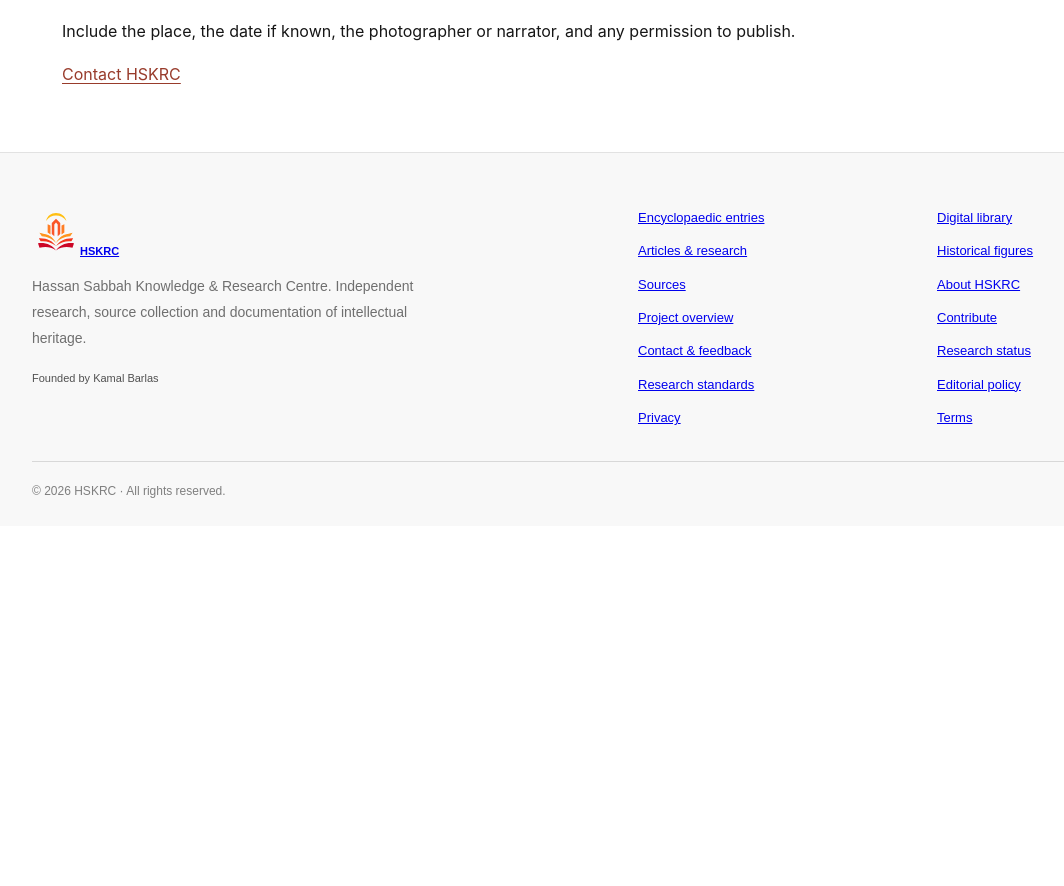
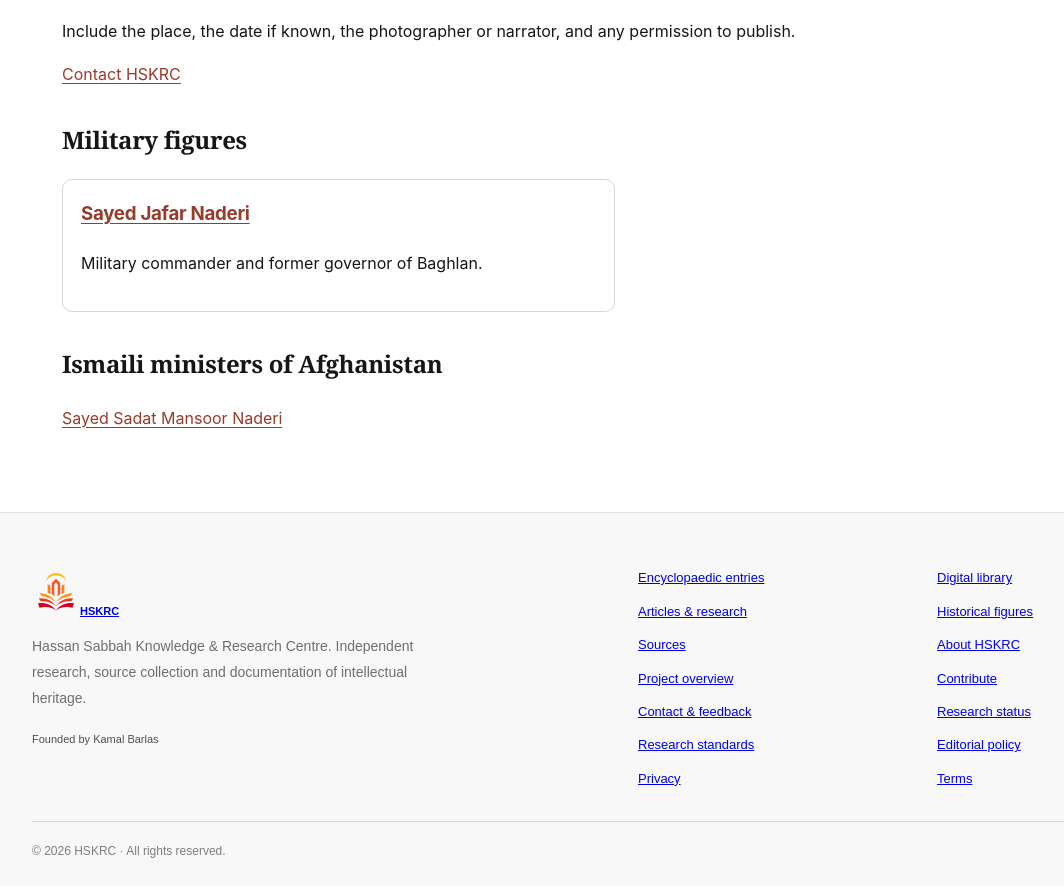
Before and after one commit to HSKRC/HSKRC, a plain HTML site: page afghanistan-ismaili-heritage.html in a window 1280 px wide. Shown: the part 1288-2174 px from the top of the page, without its empty margins (18-1082 px from the left). Before the commit the page ends 1814 px from the top, so only its background shows below. Drawn offline with Linux system fonts and the light colour scheme.

Commit message:
Add Naderi biographies to HSKRC collections

```diff
--- a/afghanistan-ismaili-heritage.html
+++ b/afghanistan-ismaili-heritage.html
@@ -53,6 +53,8 @@ body{margin:0;background:var(--paper);color:var(--ink);font:16px/1.75 Inter,syst
 <p data-en="Include the place, the date if known, the photographer or narrator, and any permission to publish." data-fa="نام محل، تاریخ در صورت دسترسی، نام عکاس یا راوی و اجازهٔ نشر را بنویسید.">Include the place, the date if known, the photographer or narrator, and any permission to publish.</p>
 <a href="contact.html" data-en="Contact HSKRC" data-fa="تماس با HSKRC">Contact HSKRC</a>
 </section>
+<section id="fighters"><h2 data-en="Military figures" data-fa="مبارزین">Military figures</h2><div class="heritage-cards"><article><h3><a href="sayed-jafar-naderi.html" data-en="Sayed Jafar Naderi" data-fa="سید جعفر نادری">Sayed Jafar Naderi</a></h3><p data-en="Military commander and former governor of Baghlan." data-fa="فرمانده نظامی و والی پیشین بغلان.">Military commander and former governor of Baghlan.</p></article></div></section>
+<section><h2 data-en="Ismaili ministers of Afghanistan" data-fa="وزیران اسماعیلی افغانستان">Ismaili ministers of Afghanistan</h2><p><a href="sayed-sadat-mansoor-naderi.html" data-en="Sayed Sadat Mansoor Naderi" data-fa="سید سعادت منصور نادری">Sayed Sadat Mansoor Naderi</a></p></section>
 </main>
 </body>
 </html>
```
